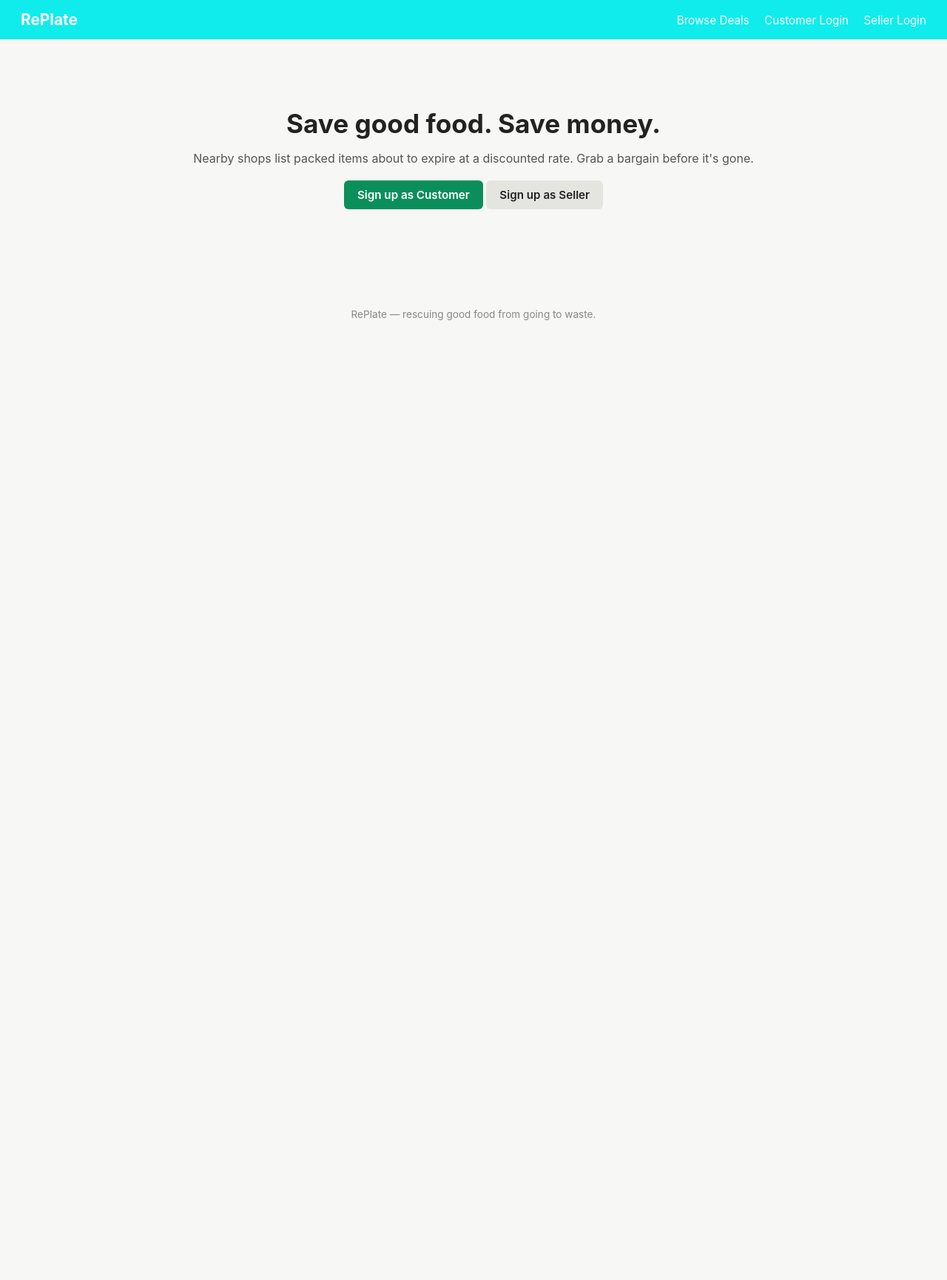
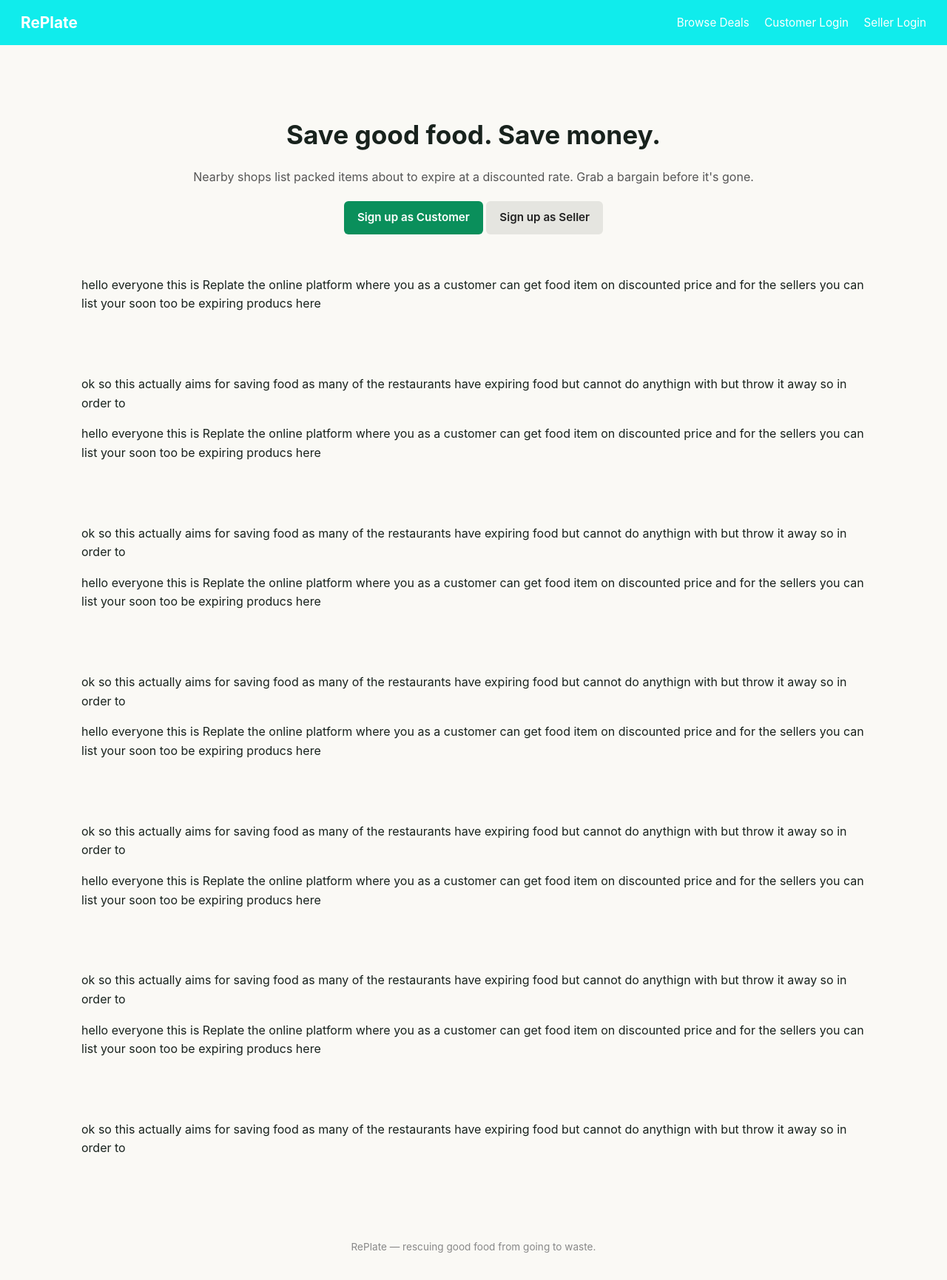
Before and after one commit to Yad-N-yesh/RePlate, a Django app: page / in a window 1280 px wide. Shown: the whole page at 74% size. Before the commit the page ends 433 px from the top, so only its background shows below. Run offline with Django 5.2, Linux system fonts and the light colour scheme.

Commit message:
ntg changed

```diff
--- a/core/templates/core/base.html
+++ b/core/templates/core/base.html
@@ -45,6 +45,7 @@
     </main>
 
 
+
     <!-- Custom Cursor JavaScript -->
     <script>
 
--- a/core/templates/core/home.html
+++ b/core/templates/core/home.html
@@ -13,5 +13,102 @@
     {% endif %}
 </section>
 
+<body>
+    <p>
+        hello everyone this is Replate
+        the online platform where you as a customer can get food item on discounted price
+        and for the sellers you can list your soon too be expiring producs here
+    </p>
 
+
+    <br>
+    <br>
+    <p>
+        ok so this actually aims for saving food as many of the restaurants have expiring food but cannot do anythign with but throw it away so
+        in order to
+    </p>
+</body>
+
+<body>
+    <p>
+        hello everyone this is Replate
+        the online platform where you as a customer can get food item on discounted price
+        and for the sellers you can list your soon too be expiring producs here
+    </p>
+
+
+    <br>
+    <br>
+    <p>
+        ok so this actually aims for saving food as many of the restaurants have expiring food but cannot do anythign with but throw it away so
+        in order to
+    </p>
+</body>
+
+<body>
+    <p>
+        hello everyone this is Replate
+        the online platform where you as a customer can get food item on discounted price
+        and for the sellers you can list your soon too be expiring producs here
+    </p>
+
+
+    <br>
+    <br>
+    <p>
+        ok so this actually aims for saving food as many of the restaurants have expiring food but cannot do anythign with but throw it away so
+        in order to
+    </p>
+</body>
+
+<body>
+    <p>
+        hello everyone this is Replate
+        the online platform where you as a customer can get food item on discounted price
+        and for the sellers you can list your soon too be expiring producs here
+    </p>
+
+
+    <br>
+    <br>
+    <p>
+        ok so this actually aims for saving food as many of the restaurants have expiring food but cannot do anythign with but throw it away so
+        in order to
+    </p>
+</body>
+
+
+<body>
+    <p>
+        hello everyone this is Replate
+        the online platform where you as a customer can get food item on discounted price
+        and for the sellers you can list your soon too be expiring producs here
+    </p>
+
+
+    <br>
+    <br>
+    <p>
+        ok so this actually aims for saving food as many of the restaurants have expiring food but cannot do anythign with but throw it away so
+        in order to
+    </p>
+</body>
+
+
+
+<body>
+    <p>
+        hello everyone this is Replate
+        the online platform where you as a customer can get food item on discounted price
+        and for the sellers you can list your soon too be expiring producs here
+    </p>
+
+
+    <br>
+    <br>
+    <p>
+        ok so this actually aims for saving food as many of the restaurants have expiring food but cannot do anythign with but throw it away so
+        in order to
+    </p>
+</body>
 {% endblock %}
--- a/static/core/css/style.css
+++ b/static/core/css/style.css
@@ -1,9 +1,14 @@
 * { box-sizing: border-box; }
 body {
-    font-family: -apple-system, BlinkMacSystemFont, "Segoe UI", Roboto, sans-serif;
     margin: 0;
-    background: #f7f7f5;
-    color: #222;
+
+    font-family: -apple-system, BlinkMacSystemFont, "Segoe UI",
+                 Roboto, Helvetica, Arial, sans-serif;
+
+    background: #faf9f5;
+    color: #18221d;
+
+    line-height: 1.6;
 }
 .navbar {
     display: flex;
```
